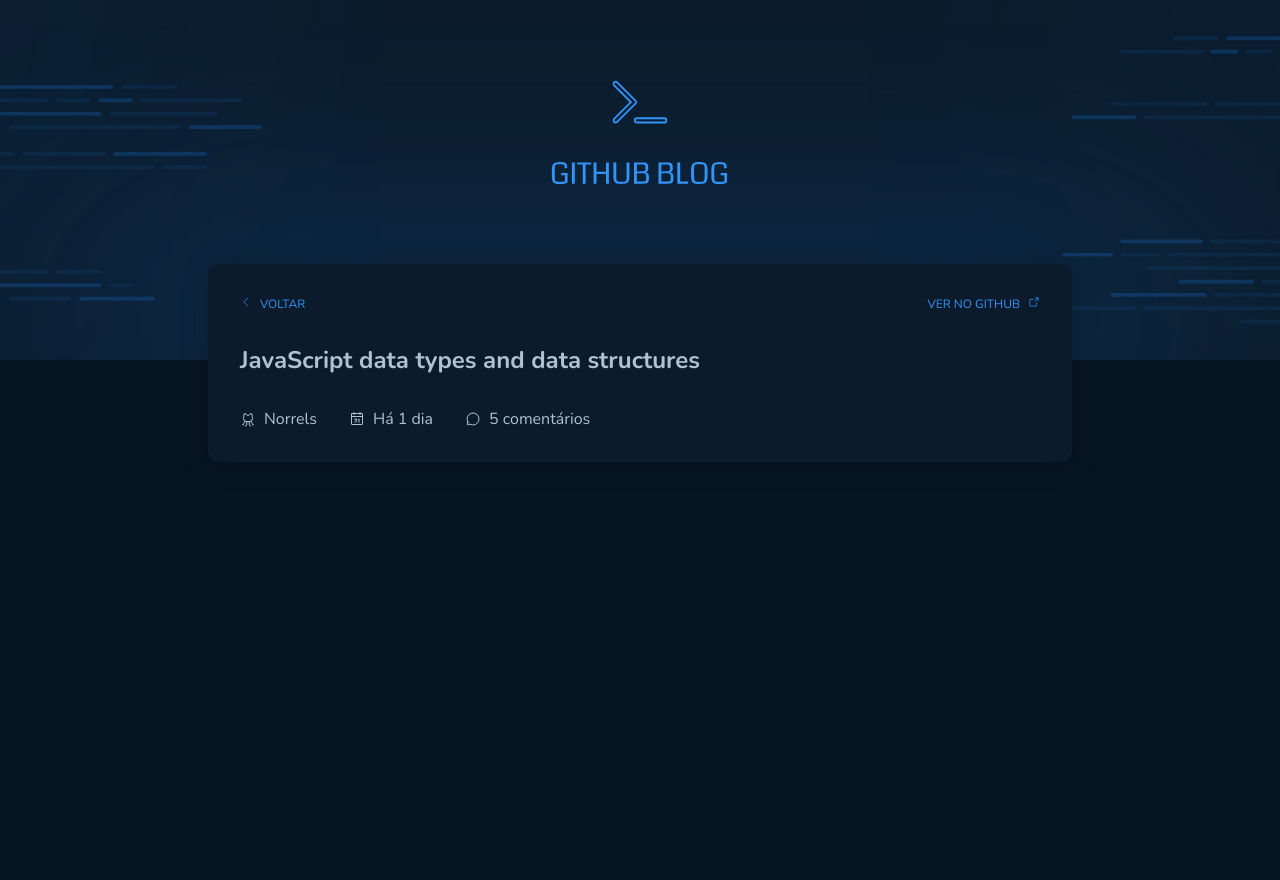
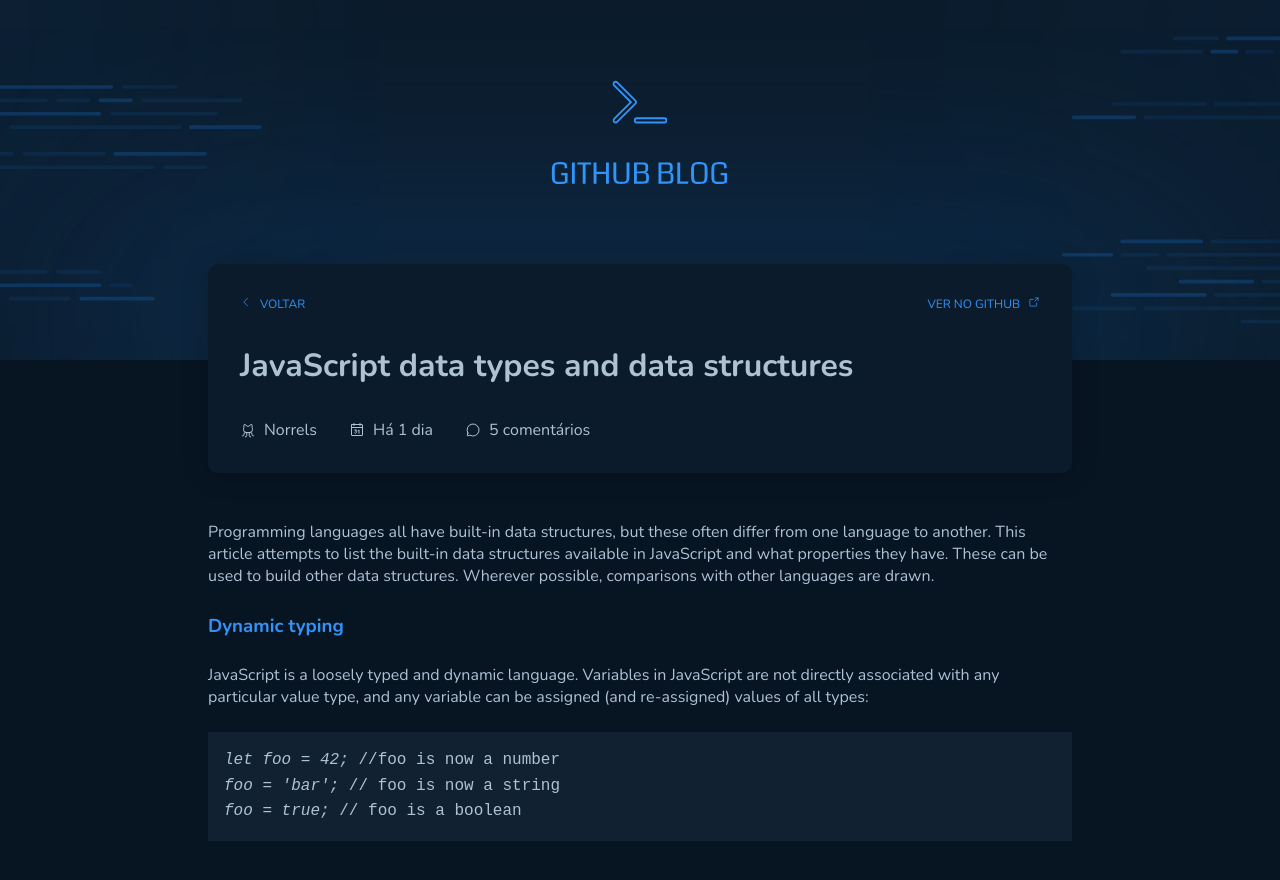
Before and after one commit to Norrels/GithubBlog_React, a React (Vite) app: page /post in a window 1280 px wide. Shown: the top 880 px of the page. Before the commit the page ends 800 px from the top, so only its background shows below. Built offline with nearby package versions, Linux system fonts and the light colour scheme.

Commit message:
:sparkles: feat: Agora as issues aparecem na home

```diff
--- /dev/null
+++ b/src/lib/axios.ts
@@ -0,0 +1,5 @@
+import axios from 'axios'
+
+export const api = axios.create({
+    baseURL: 'http://api.github.com'
+})
--- a/src/pages/Home/components/postCard/index.tsx
+++ b/src/pages/Home/components/postCard/index.tsx
@@ -1,16 +1,28 @@
+import { useNavigate } from "react-router-dom";
+import { IssuesProps } from "../..";
 import { PostCardContainer, PostCardTitleContent } from "./style";
 
-export function PostCard() {
+
+interface PostCardProps {
+  issue: IssuesProps
+}
+
+export function PostCard({issue} : PostCardProps) {
+
+  const navigate = useNavigate()
+
+  function handleClickOnPostCard() {
+    navigate('/post')
+  }
+
   return (
-    <PostCardContainer>
+    <PostCardContainer onClick={handleClickOnPostCard}>
       <PostCardTitleContent>
-        <h3>JavaScript data types and data structures</h3>
+        <h3>{issue.title}</h3>
         <p>Há 1 dia</p>
       </PostCardTitleContent>
       <p>
-        Programming languages all have built-in data structures, but these often
-        differ from one language to another. This article attempts to list the
-        built-in data structures available in...
+        {issue.body}
       </p>
     </PostCardContainer>
   );
--- a/src/pages/Home/components/postCard/style.ts
+++ b/src/pages/Home/components/postCard/style.ts
@@ -4,19 +4,26 @@
   border-radius: 10px;
   padding: 2.313rem 2rem;
 
-  transition: box-shadow 0.25s ease-in-out;
+  transition: box-shadow 0.2s ease-in-out;
   background: ${(props) => props.theme["base-post"]};
 
   display: flex;
   flex-direction: column;
   gap: 1rem;
 
+  cursor: pointer;
+
   &:hover {
     box-shadow: 0px 0px 0px 2px ${(props) => props.theme["base-label"]} inset;
   }
 
   p {
-    line-height: 170%;
+    line-height: 1.6rem;
+    overflow: hidden; // Removendo barra de rolagem
+    text-overflow: ellipsis; // Adicionando "..." ao final
+    display: -webkit-box;
+    -webkit-line-clamp: 4; // Quantidade de linhas
+    -webkit-box-orient: vertical;
   }
 `;
 
--- a/src/pages/Home/components/profileCard/index.tsx
+++ b/src/pages/Home/components/profileCard/index.tsx
@@ -1,4 +1,5 @@
 import { GithubLogo, Buildings, Users, ArrowSquareOut } from "phosphor-react";
+import { api } from "../../../../lib/axios";
 import {
   ProfileCardContainer,
   ProfileCardContent,
@@ -6,35 +7,58 @@
   ProfileCardInfoName,
   ProfileCardInfoIncons,
 } from "./style";
+import { useEffect, useState } from "react";
+
+
+interface UserProps {
+  name: string;
+  login: string;
+  followers: number;
+  html_url: string;
+  bio: string;
+  avatar_url: string;
+}
 
 export function ProfileCard() {
+  const [user, setUser] = useState<UserProps>()
+
+  async function fetchUser() {
+    const response = await api.get('users/norrels')
+    setUser(response.data)
+  }
+
+  useEffect(() => {
+    fetchUser()
+  }, [])
+
+
   return (
     <ProfileCardContainer>
       <ProfileCardContent>
         <img
-          src="https://avatars.githubusercontent.com/u/94193637?v=4"
+          src={user?.avatar_url}
           alt=""
         />
         <ProfileCardInfo>
           <ProfileCardInfoName>
-            <h1>Matheus Zacarias</h1>
-            <a href="https://github.com/Norrels/" target='blank'>
+            <h1>{user?.name}</h1>
+            <a href={user?.html_url} target='blank'>
               GITHUB
               <ArrowSquareOut />
             </a>
           </ProfileCardInfoName>
 
-          <p>In the truman show</p>
+          <p>{user?.bio}</p>
 
           <ProfileCardInfoIncons>
             <span>
               <GithubLogo />
-              <p>Norrels</p>
+              <p>{user?.login}</p>
             </span>
 
             <span>
               <Users weight="fill" />
-              <p>32 seguidores </p>
+              <p>{user?.followers} seguidores </p>
             </span>
 
             {/* <Buildings/> */}
--- a/src/pages/Home/components/searchInput/index.tsx
+++ b/src/pages/Home/components/searchInput/index.tsx
@@ -1,12 +1,16 @@
 import { SeachInputContainer, SeachInputContent } from "./style";
 
-export function SearchInput() {
+interface SearchInput {
+  PostAmount : number
+}
+
+export function SearchInput({PostAmount} : SearchInput ) {
   return (
     <SeachInputContainer>
       <SeachInputContent>
         <span>
           <h2>Publicações</h2>
-          <p>6 publicações</p>
+          <p>{PostAmount} publicações</p>
         </span>
 
         <input type="text" name="" id="" placeholder="Buscar conteúdo" />
--- a/src/pages/Home/index.tsx
+++ b/src/pages/Home/index.tsx
@@ -1,4 +1,6 @@
+import { useEffect, useState } from "react";
 import background from "../../assets/background.svg";
+import { api } from "../../lib/axios";
 import { PostCard } from "./components/postCard";
 import { ProfileCard } from "./components/profileCard";
 import { SearchInput } from "./components/searchInput";
@@ -9,19 +11,37 @@
   HomePostsContent,
 } from "./style";
 
+export interface IssuesProps {
+  id: number;
+  title: string;
+  body: string;
+  updated_at: Date;
+}[]
+
 export function Home() {
+  const [issues, setIssues] = useState<IssuesProps[]>([]);
+
+  async function fetchIssues() {
+    const response = await api.get(
+      "https://api.github.com/search/issues?q=repo:Norrels/GithubBlog_React"
+    );
+    console.log(response.data.items);
+    setIssues(response.data.items);
+  }
+
+  useEffect(() => {
+    fetchIssues();
+  }, []);
+
   return (
     <HomeContainer>
       <ProfileCard />
-        <SearchInput />
+      <SearchInput PostAmount={issues.length}  />
       <HomePostsContainer>
         <HomePostsContent>
-            <PostCard />
-            <PostCard />
-            <PostCard />
-            <PostCard />
-            <PostCard />
-            <PostCard />
+          {issues.map((issue) => {
+            return <PostCard key={issue.id} issue={issue} />;
+          })}
         </HomePostsContent>
       </HomePostsContainer>
     </HomeContainer>
--- a/src/pages/Post/components/postInfo/index.tsx
+++ b/src/pages/Post/components/postInfo/index.tsx
@@ -6,11 +6,11 @@
   CaretLeft,
 } from "phosphor-react";
 import { NavLink } from "react-router-dom";
-import { PostInfoButtonsAreas, PostInfoContainer, PostInfoContent, PostInfoIcons } from "./style";
+import { PostInfoButtonsAreas, PostInfoContent, PostInfoIcons } from "./style";
 
 export function PostInfo() {
   return (
-    <PostInfoContainer>
+
       <PostInfoContent>
         <PostInfoButtonsAreas>
           <NavLink to={'/'}>
@@ -44,6 +44,5 @@
           <span></span>
         </PostInfoIcons>
       </PostInfoContent>
-    </PostInfoContainer>
   );
 }
--- a/src/pages/Post/components/postInfo/style.ts
+++ b/src/pages/Post/components/postInfo/style.ts
@@ -1,17 +1,11 @@
 import styled from "styled-components";
-
-export const PostInfoContainer = styled.section`
-  width: 100%;
-  margin-top: -6rem;
-  display: flex;
-  justify-content: center;
-`;
 
 export const PostInfoContent = styled.div`
   max-width: 864px;
   width: 100%;
   padding: 2rem 2rem;
   border-radius: 10px;
+  margin-top: -6rem;
 
   box-shadow: 0px 2px 28px rgba(0, 0, 0, 0.2);
   background: ${(props) => props.theme["base-profile"]};
--- a/src/pages/Post/index.tsx
+++ b/src/pages/Post/index.tsx
@@ -1,10 +1,36 @@
 import { PostInfo } from "./components/postInfo";
-import { PostContainer } from "./style";
+import { PostCode, PostContainer, PostContent } from "./style";
 
 export function Post() {
   return (
     <PostContainer>
       <PostInfo />
+      <PostContent>
+        <div>
+          <p>
+            Programming languages all have built-in data structures, but these
+            often differ from one language to another. This article attempts to
+            list the built-in data structures available in JavaScript and what
+            properties they have. These can be used to build other data
+            structures. Wherever possible, comparisons with other languages are
+            drawn.
+          </p>
+
+          <h3>Dynamic typing</h3>
+          <p>
+            JavaScript is a loosely typed and dynamic language. Variables in
+            JavaScript are not directly associated with any particular value
+            type, and any variable can be assigned (and re-assigned) values of
+            all types:
+          </p>
+        </div>
+
+        <PostCode>
+          <p><var>let foo = 42;</var> <samp>//foo is now a number</samp></p>
+          <p><var>foo = 'bar';</var> <samp>// foo is now a string</samp></p>
+          <p><var>foo = true;</var> <samp>// foo is a boolean</samp> </p>
+        </PostCode>
+      </PostContent>
     </PostContainer>
   );
 }
--- a/src/pages/Post/style.ts
+++ b/src/pages/Post/style.ts
@@ -6,4 +6,37 @@
 
   display: flex;
   flex-direction: column;
+  align-items: center;
 `;
+
+export const PostContent = styled.section`
+  max-width: 864px;
+  width: 100%;
+  margin-top: 3rem;
+  display: flex;
+  gap: 1.5rem;
+  flex-direction: column;
+
+  h3 {
+    color: ${(props) => props.theme['blue']}
+  }
+
+  p {
+    font-size: 1rem;
+  }
+
+  div {
+    display: flex;
+    flex-direction: column;
+    gap: 1.6rem;
+  }
+`
+
+export const PostCode = styled.code`
+  background: ${(props) => props.theme['base-post']};
+  padding: 1rem;
+
+  p {
+    line-height: 160%;
+  }
+`
```
Lines whose indentation alone changed are shown as unchanged.
